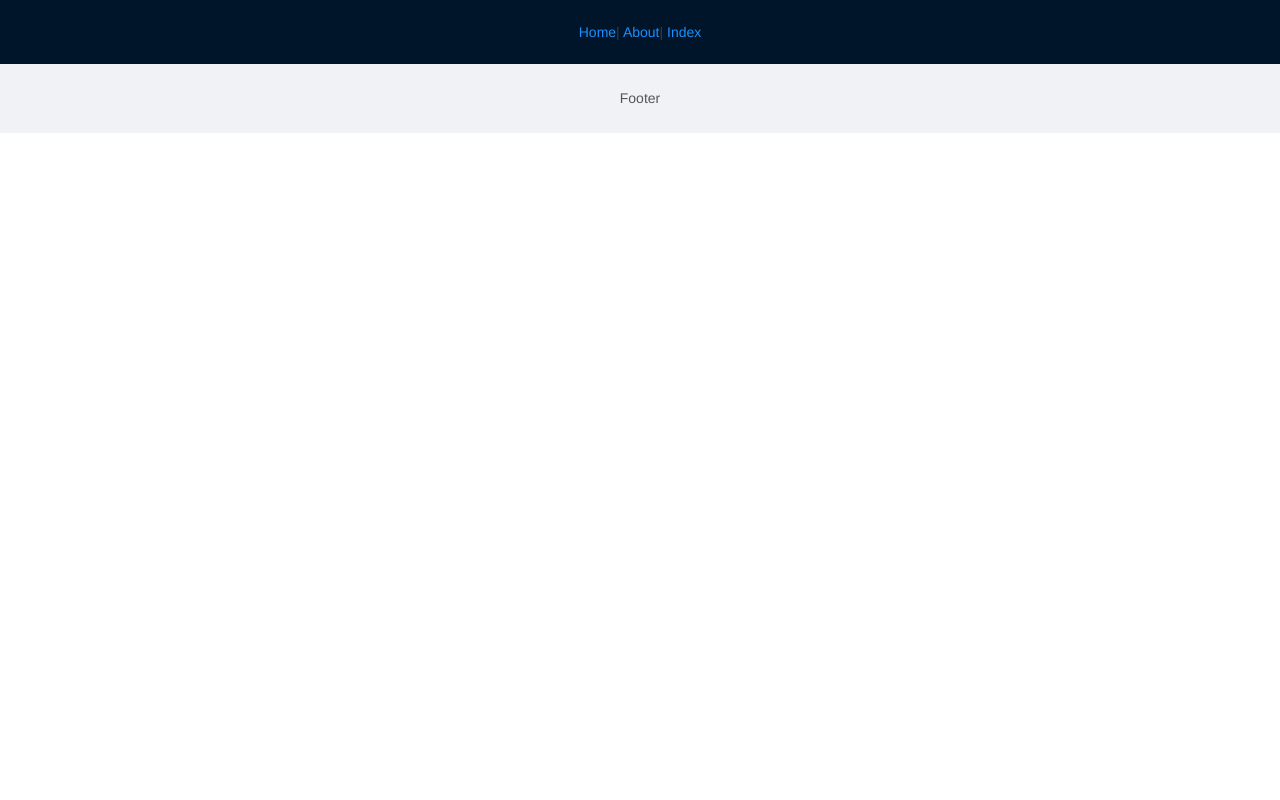
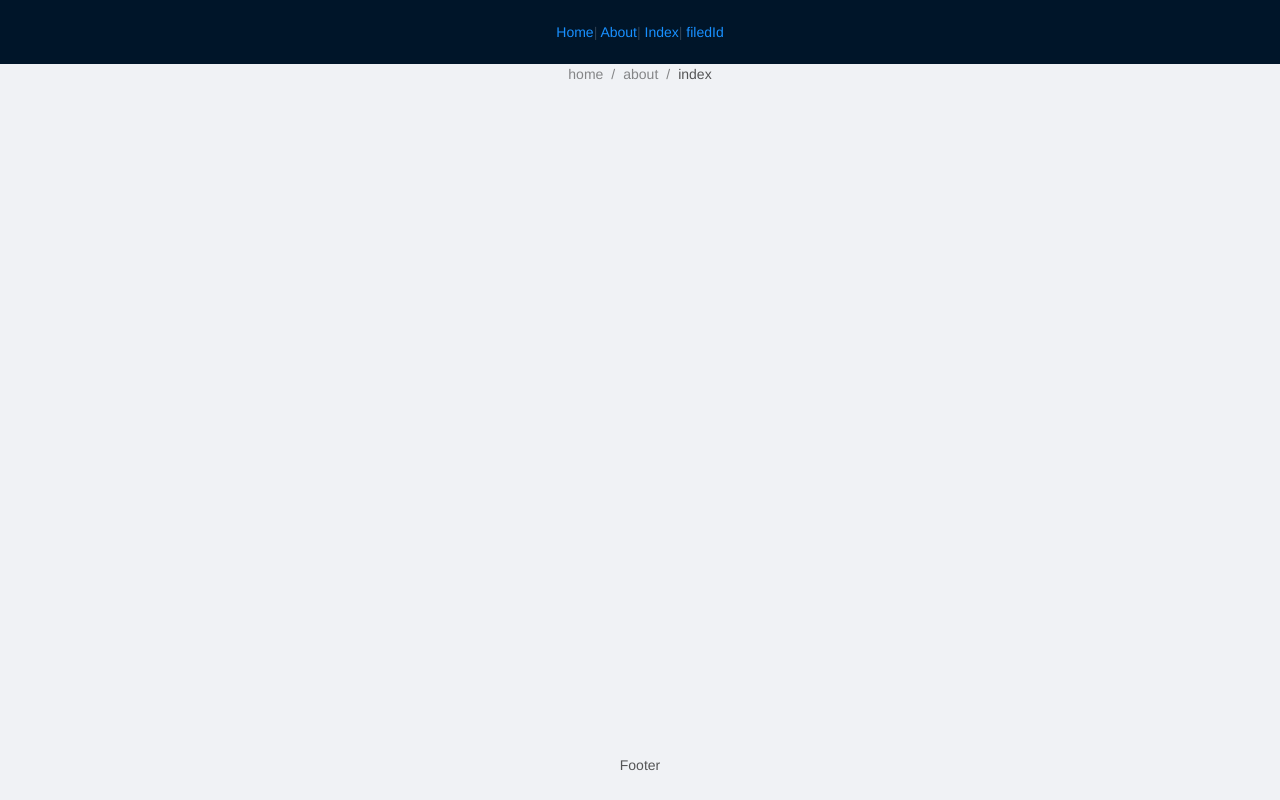
Before and after one commit to mexiaoyao/vueCli, a Vue app in the folder vuecli1/: page / in a window 1280 px wide. Built offline with nearby package versions, Linux system fonts and the light colour scheme.

Commit message:
动态路由

```diff
--- a/vuecli1/src/components/layouts/index.vue
+++ b/vuecli1/src/components/layouts/index.vue
@@ -1,16 +1,48 @@
 <template>
-    <a-layout>
+    <a-layout style="height:100%">
         <a-layout-header>
             <router-link to="/home">Home</router-link>|
             <router-link to="/about">About</router-link>|
-            <router-link to="/index">Index</router-link>
+            <router-link to="/index">Index</router-link>|
+            <router-link to="/filedId/5/15">filedId</router-link>
         </a-layout-header>
         <a-layout-content>
+            <a-breadcrumb :routes="routes">
+                <a-breadcrumb-item>>当前位置：</a-breadcrumb-item>
+                <a-breadcrumb-separator>:</a-breadcrumb-separator>
+                <template #itemRender="{ route, params, routes, paths }">
+                    <span v-if="routes.indexOf(route) === routes.length - 1">{{route.breadcrumbName}}</span>
+                    <router-link :to="paths.join('/')" v-else>{{route.breadcrumbName}}</router-link>
+                </template>
+            </a-breadcrumb>
             <router-view />
         </a-layout-content>
         <a-layout-footer>Footer</a-layout-footer>
     </a-layout>
 </template>
+<script>
+export default {
+    name: 'layouts',
+    data() {
+        return {
+            routes: [
+                {
+                    path: 'home',
+                    breadcrumbName: 'home',
+                },
+                {
+                    path: 'about',
+                    breadcrumbName: 'about',
+                },
+                {
+                    path: 'index',
+                    breadcrumbName: 'index',
+                },
+            ],
+        };
+    },
+};
+</script>
 <style>
 #components-layout-demo-basic .code-box-demo {
     text-align: center;
--- a/vuecli1/src/router.js
+++ b/vuecli1/src/router.js
@@ -28,6 +28,11 @@ export default new Router({
           name: "index",
           component: () => import("./views/Index.vue"),
         },
+        {
+          path: "/filedId/:id/:uuid",
+          name: "filedid",
+          component: () => import("./views/filedId.vue"),
+        },
       ],
     },
     // {
--- a/vuecli1/src/views/Home.vue
+++ b/vuecli1/src/views/Home.vue
@@ -6,6 +6,8 @@
         <a-icon style="font-size:80px;color: #8be27e;" type="team" />########################
         <icon-font style="color:#FF0000;font-size:58px;" type="icon-qunzuduoren" />
         {{restData}}
+        ###
+        {{username}}
         <a-button @click="bandClick">配置</a-button>
         <a-button @click="resetClick">重置</a-button>
     </div>
@@ -24,6 +26,12 @@ export default {
         return {
             restData: 123,
         };
+    },
+    computed: {
+        username() {
+            // 我们很快就会看到 `params` 是什么
+            return this.$route.name;
+        },
     },
     created() {
         console.log('###############arrayEvery#########################');
--- /dev/null
+++ b/vuecli1/src/views/filedId.vue
@@ -0,0 +1,12 @@
+<template>
+    <div class="filedId">
+        <h1>This is an about page</h1>
+        <h1>This is an about page{{ $route.params.id }}</h1>
+        <h1>This is an about page{{ $route.params.uuid }}</h1>
+        <h1>This is an about page</h1>
+        <h1>This is an about page</h1>
+        <h1>This is an about page</h1>
+        <h1>This is an about page</h1>
+        <h1>This is an about page</h1>
+    </div>
+</template>
```
